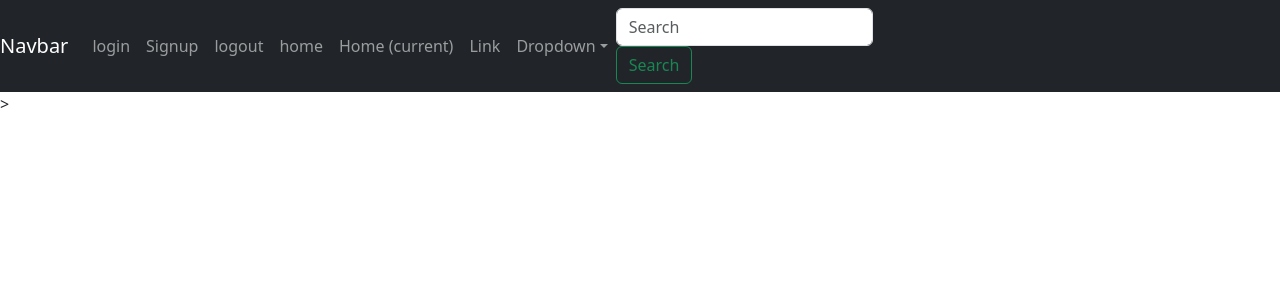
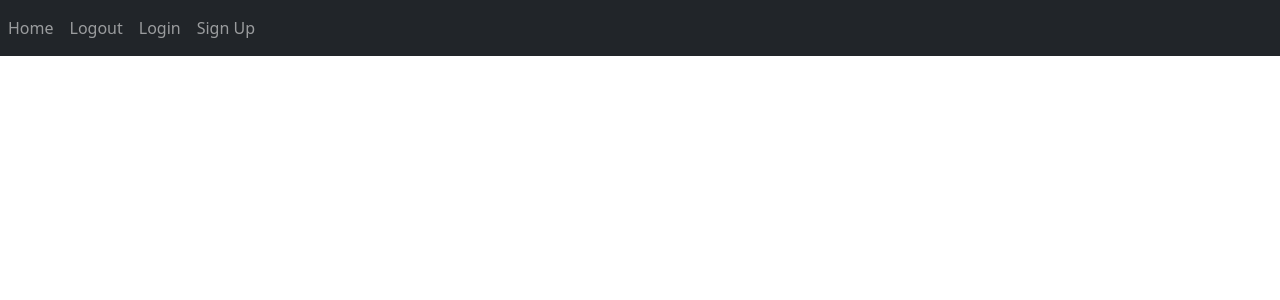
Before and after one commit to enkhzayaqt/note_app_python, a Flask app: page / in a window 1280 px wide. Shown: the top 300 px of the page. Run offline with Flask 3, Linux system fonts and the light colour scheme.

Commit message:
navbar style change

```diff
--- a/website/templates/base.html
+++ b/website/templates/base.html
@@ -11,38 +11,24 @@
 
 <body>
     <nav class="navbar navbar-expand-lg navbar-dark bg-dark">
-        <a class="navbar-brand" href="#">Navbar</a>
-        <button class="navbar-toggler d-lg-none" type="button" data-toggle="collapse" data-target="#collapsibleNavId" aria-controls="collapsibleNavId"
-            aria-expanded="false" aria-label="Toggle navigation">
-        <span class="navbar-toggler-icon"></span></button>
-        <div class="collapse navbar-collapse" id="collapsibleNavId">
-            <div class="navbar-nav">
-                <a class="nav-item nav-link" id="login" href="/login">login</a>
-                <a class="nav-item nav-link" id="signup" href="/signup">Signup</a>
-                <a class="nav-item nav-link" id="logout" href="/logout">logout</a>
-                <a class="nav-item nav-link" id="home" href="/">home</a>
-            </div>
-            <ul class="navbar-nav mr-auto mt-2 mt-lg-0">
-                <li class="nav-item active">
-                    <a class="nav-link" href="#">Home <span class="sr-only">(current)</span></a>
-                </li>
-                <li class="nav-item">
-                    <a class="nav-link" href="#">Link</a>
-                </li>
-                <li class="nav-item dropdown">
-                    <a class="nav-link dropdown-toggle" href="#" id="dropdownId" data-toggle="dropdown" aria-haspopup="true" aria-expanded="false">Dropdown</a>
-                    <div class="dropdown-menu" aria-labelledby="dropdownId">
-                        <a class="dropdown-item" href="#">Action 1</a>
-                        <a class="dropdown-item" href="#">Action 2</a>
-                    </div>
-                </li>
-            </ul>
-            <form class="form-inline my-2 my-lg-0">
-                <input class="form-control mr-sm-2" type="text" placeholder="Search">
-                <button class="btn btn-outline-success my-2 my-sm-0" type="submit">Search</button>
-            </form>
+        <button
+          class="navbar-toggler"
+          type="button"
+          data-toggle="collapse"
+          data-target="#navbar"
+        >
+          <span class="navbar-toggler-icon"></span>
+        </button>
+        <div class="collapse navbar-collapse" id="navbar">
+          <div class="navbar-nav">
+
+            <a class="nav-item nav-link" id="home" href="/">Home</a>
+            <a class="nav-item nav-link" id="logout" href="/logout">Logout</a>
+            <a class="nav-item nav-link" id="login" href="/login">Login</a>
+            <a class="nav-item nav-link" id="signup" href="/signup">Sign Up</a>
+          </div>
         </div>
-    </nav>></nav>
+      </nav>
     <script src="https://cdn.jsdelivr.net/npm/bootstrap@5.3.1/dist/js/bootstrap.bundle.min.js"
     integrity="sha384-HwwvtgBNo3bZJJLYd8oVXjrBZt8cqVSpeBNS5n7C8IVInixGAoxmnlMuBnhbgrkm"
     crossorigin="anonymous"></script>
```
